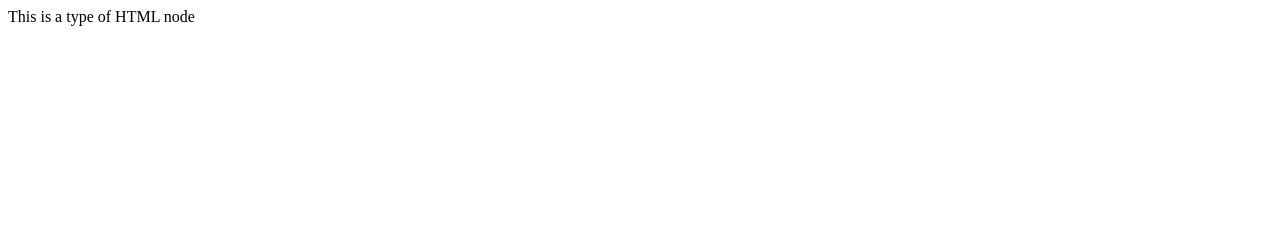
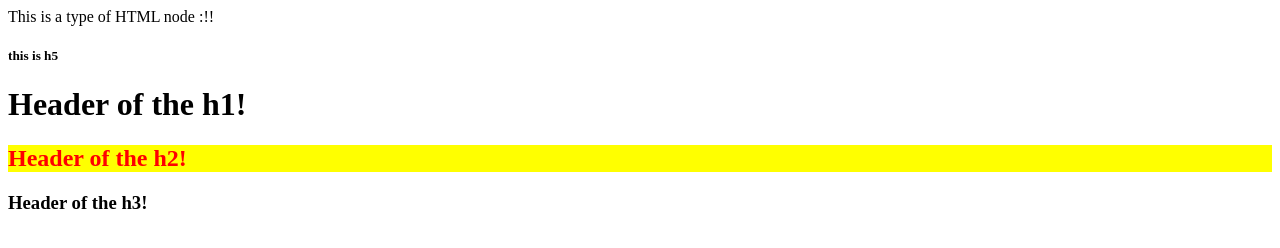
Before and after one commit to Avsavi/Html, a plain HTML site: page domHtml/domNodes.html in a window 1280 px wide. Drawn offline with Linux system fonts and the light colour scheme.

Commit message:
code changes

```diff
--- a/domHtml/domNodes.html
+++ b/domHtml/domNodes.html
@@ -12,14 +12,28 @@
     3.element.removechild()
     4.element.replacechild()
     -->
-    This is a type of HTML node
-    <h1></h1>
-    <h2></h2>
-    <h3></h3>
-    <h4></h4>
-    <p></p>
+    This is a type of HTML node :!!
+    <h5 id="removed">this is h5</h5>
 
-    <script>
+<script>
+ var a= document.createElement('h1');
+ a.textContent="Header of the h1!";
+document.body.appendChild(a);
+
+var b=document.createElement('h2');
+b.style.color="Red";
+b.style.backgroundColor="yellow";
+b.textContent="Header of the h2!";
+document.body.appendChild(b);
+
+var c= document.createElement('h3');
+c.textContent="Header of the h3!";
+document.body.appendChild(c);
+
+var s=document.getElementById("removed");
+
+
+console.log(s.parentNode)
 
     </script>
 </body>
```
Also changed, not shown: JS/JScript/card.html (+1 -0 lines).
